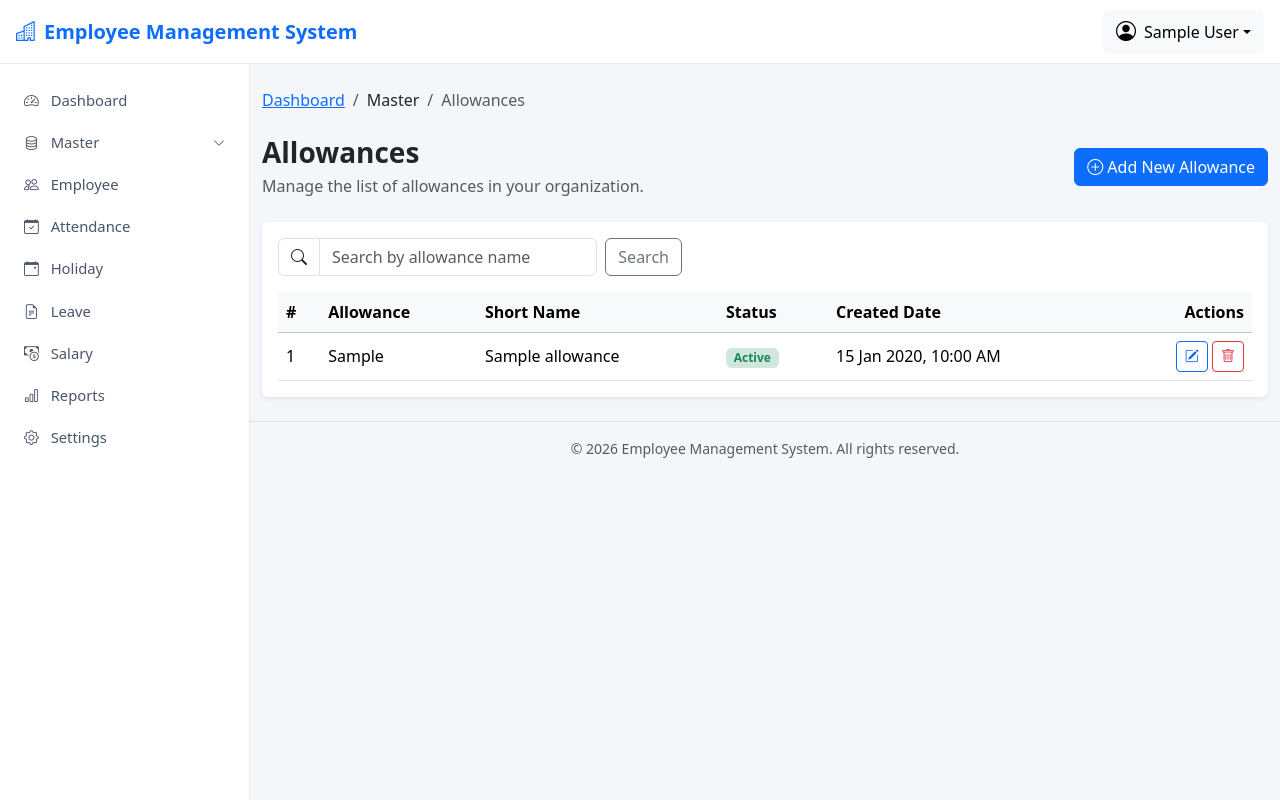
After one commit to Prem251297/django-employee-management-system, a Django app: page /master/allowances/ in a window 1280 px wide. The commit adds this page. Run offline with Django 5.2, Linux system fonts and the light colour scheme; a user stored in the database is signed in; tables that the repository leaves empty hold one stand-in row (values such as "Sample post").

Commit message:
Allowance UI created for Add/Update/Listing

```diff
--- a/core/templates/core/_sidebar_nav.html
+++ b/core/templates/core/_sidebar_nav.html
@@ -40,7 +40,13 @@
         </li>
         <li class="nav-item"><a class="nav-link" href="#">Salary Mode</a></li>
         <li class="nav-item"><a class="nav-link" href="#">Bank</a></li>
-        <li class="nav-item"><a class="nav-link" href="#">Allowance</a></li>
+        <li class="nav-item">
+          <a
+            class="nav-link {% if request.resolver_match.app_name == 'master' and 'allowance' in request.resolver_match.url_name %}active{% endif %}"
+            href="{% url 'master:allowance_list' %}"
+            >Allowance</a
+          >
+        </li>
         <li class="nav-item"><a class="nav-link" href="#">Deduction</a></li>
         <li class="nav-item"><a class="nav-link" href="#">Shift</a></li>
         <li class="nav-item"><a class="nav-link" href="#">Country</a></li>
--- /dev/null
+++ b/master/templates/master/allowance/list.html
@@ -0,0 +1,94 @@
+{% extends 'base.html' %} {% block title %}Departments{% endblock %} {% block breadcrumb %}
+<nav aria-label="breadcrumb">
+  <ol class="breadcrumb mb-4">
+    <li class="breadcrumb-item"><a href="{% url 'core:dashboard' %}">Dashboard</a></li>
+    <li class="breadcrumb-item">Master</li>
+    <li class="breadcrumb-item active" aria-current="page">Allowances</li>
+  </ol>
+</nav>
+{% endblock %} {% block content %}
+<div class="d-flex justify-content-between align-items-center flex-wrap gap-2 mb-4">
+  <div>
+    <h3 class="fw-semibold mb-1">Allowances</h3>
+    <p class="text-muted mb-0">Manage the list of allowances in your organization.</p>
+  </div>
+  <a href="{% url 'master:allowance_add' %}" class="btn btn-primary">
+    <i class="bi bi-plus-circle me-1"></i>Add New Allowance
+  </a>
+</div>
+
+<div class="card shadow-sm border-0">
+  <div class="card-body">
+    <form method="get" class="row g-2 mb-3">
+      <div class="col-sm-6 col-lg-4">
+        <div class="input-group">
+          <span class="input-group-text bg-white"><i class="bi bi-search"></i></span>
+          <input
+            type="text"
+            name="q"
+            value="{{ search_query }}"
+            class="form-control"
+            placeholder="Search by allowance name"
+          />
+        </div>
+      </div>
+      <div class="col-auto">
+        <button type="submit" class="btn btn-outline-secondary">Search</button>
+        {% if search_query %}
+        <a href="{% url 'master:allowance_list' %}" class="btn btn-outline-secondary">
+          <i class="bi bi-x-lg"></i>
+        </a>
+        {% endif %}
+      </div>
+    </form>
+
+    <div class="table-responsive">
+      <table class="table table-hover align-middle mb-0">
+        <thead class="table-light">
+          <tr>
+            <th>#</th>
+            <th>Allowance</th>
+            <th>Short Name</th>
+            <th>Status</th>
+            <th>Created Date</th>
+            <th class="text-end">Actions</th>
+          </tr>
+        </thead>
+        <tbody>
+          {% for allowance in allowances %}
+          <tr>
+            <td>{{ page_obj.start_index|add:forloop.counter0 }}</td>
+            <td>{{ allowance.allowance }}</td>
+            <td>{{ allowance.short_name }}</td>
+            <td>
+              {% if allowance.is_active %}
+              <span class="badge bg-success-subtle text-success">Active</span>
+              {% else %}
+              <span class="badge bg-secondary-subtle text-secondary">Inactive</span>
+              {% endif %}
+            </td>
+            <td>{{ allowance.created_at|date:"d M Y, h:i A" }}</td>
+            <td class="text-end">
+              <a href="{% url 'master:allowance_edit' allowance.pk %}" class="btn btn-sm btn-outline-primary" title="Edit">
+                <i class="bi bi-pencil-square"></i>
+              </a>
+              <a href="{% url 'master:allowance_delete' allowance.pk %}" class="btn btn-sm btn-outline-danger" title="Delete">
+                <i class="bi bi-trash"></i>
+              </a>
+            </td>
+          </tr>
+          {% empty %}
+          <tr>
+            <td colspan="5" class="text-center text-muted py-4">
+              <i class="bi bi-inbox fs-3 d-block mb-2"></i>No allowances found.
+            </td>
+          </tr>
+          {% endfor %}
+        </tbody>
+      </table>
+    </div>
+
+    {% include 'master/includes/_pagination.html' %}
+  </div>
+</div>
+{% endblock %}
--- a/master/urls.py
+++ b/master/urls.py
@@ -22,4 +22,10 @@ urlpatterns = [
     path('genders/add/', views.GenderCreateView.as_view(), name='gender_add'),
     path('genders/<int:pk>/edit/', views.GenderUpdateView.as_view(), name='gender_edit'),
     path('genders/<int:pk>/delete/', views.GenderDeleteView.as_view(), name='gender_delete'),
+
+    # For Allowance URLs
+    path('allowances/', views.AllowanceListView.as_view(), name='allowance_list'),
+    path('allowances/add/', views.AllowanceCreateView.as_view(), name='allowance_add'),
+    path('allowances/<int:pk>/edit/', views.AllowanceUpdateView.as_view(), name='allowance_edit'),
+    path('allowances/<int:pk>/delete/', views.AllowanceDeleteView.as_view(), name='allowance_delete'),
 ]
--- a/master/views.py
+++ b/master/views.py
@@ -5,8 +5,8 @@ from django.shortcuts import redirect
 from django.urls import reverse_lazy
 from django.views.generic import CreateView, DeleteView, ListView, UpdateView
 
-from .forms import DepartmentForm, DesignationCategoryForm, GenderForm
-from .models import Department, DesignationCategory, Gender
+from .forms import DepartmentForm, DesignationCategoryForm, GenderForm, AllowanceForm
+from .models import Department, DesignationCategory, Gender, Allowance
 
 
 # For Department Views
@@ -196,3 +196,66 @@ class GenderDeleteView(LoginRequiredMixin, DeleteView):
             return redirect('master:gender_list')
         messages.success(self.request, 'Gender deleted successfully.')
         return response
+
+
+# For Allowance Views
+class AllowanceListView(LoginRequiredMixin, ListView):
+    model = Allowance
+    template_name = 'master/allowance/list.html'
+    context_object_name = 'allowances'
+    paginate_by = 10
+
+    def get_queryset(self):
+        queryset = super().get_queryset()
+        search_query = self.request.GET.get('q', '').strip()
+        if search_query:
+            queryset = queryset.filter(allowance__icontains=search_query)
+        return queryset
+
+    def get_context_data(self, **kwargs):
+        context = super().get_context_data(**kwargs)
+        context['search_query'] = self.request.GET.get('q', '')
+        return context
+
+
+class AllowanceCreateView(LoginRequiredMixin, CreateView):
+    model = Allowance
+    form_class = AllowanceForm
+    template_name = 'master/allowance/create.html'
+    success_url = reverse_lazy('master:allowance_list')
+
+    def form_valid(self, form):
+        response = super().form_valid(form)
+        messages.success(self.request, 'Allowance created successfully.')
+        return response
+
+
+class AllowanceUpdateView(LoginRequiredMixin, UpdateView):
+    model = Allowance
+    form_class = AllowanceForm
+    template_name = 'master/allowance/update.html'
+    success_url = reverse_lazy('master:allowance_list')
+
+    def form_valid(self, form):
+        response = super().form_valid(form)
+        messages.success(self.request, 'Allowance updated successfully.')
+        return response
+
+
+class AllowanceDeleteView(LoginRequiredMixin, DeleteView):
+    model = Allowance
+    template_name = 'master/allowance/delete.html'
+    context_object_name = 'allowance'
+    success_url = reverse_lazy('master:allowance_list')
+
+    def form_valid(self, form):
+        try:
+            response = super().form_valid(form)
+        except RestrictedError:
+            messages.error(
+                self.request,
+                'This allowance cannot be deleted because it is linked to existing employee records.',
+            )
+            return redirect('master:allowance_list')
+        messages.success(self.request, 'Allowance deleted successfully.')
+        return response
```
Also changed, not shown: master/forms.py (+25 -1 lines), master/templates/master/allowance/create.html (added, +9 -0 lines), master/templates/master/allowance/delete.html (added, +58 -0 lines), master/templates/master/allowance/update.html (added, +18 -0 lines).
